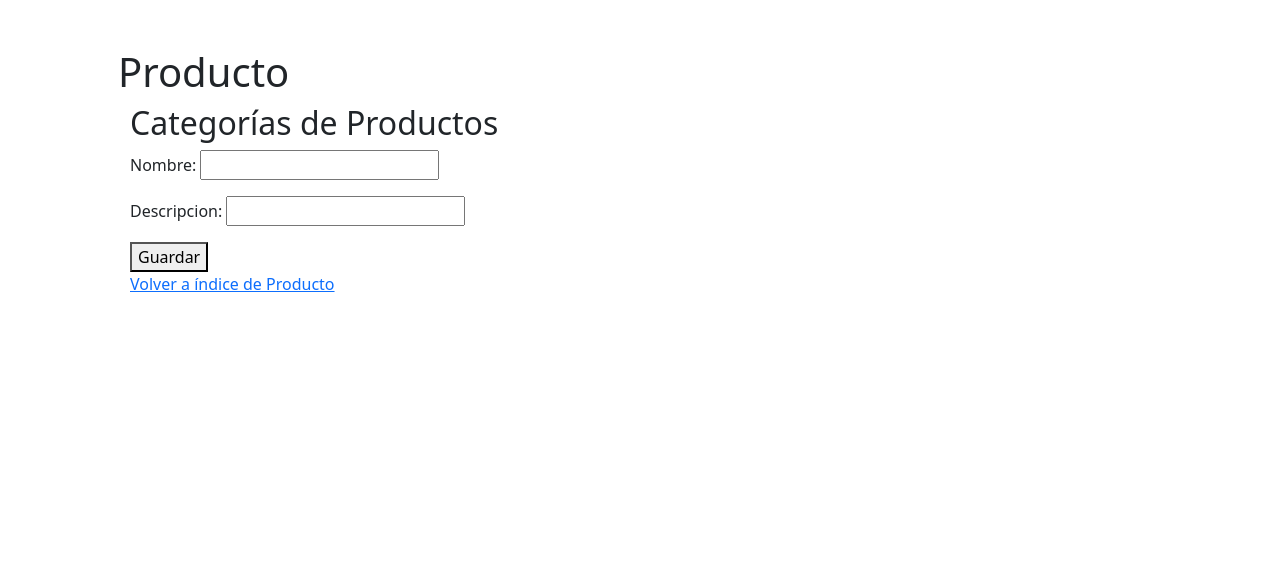
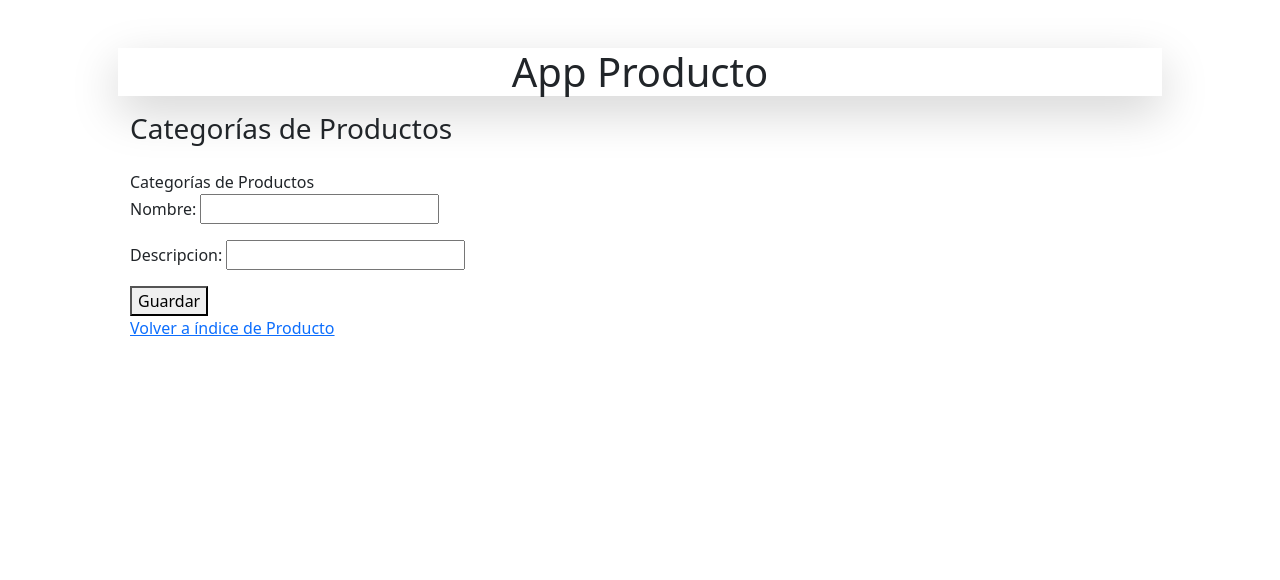
Before and after one commit to villatuelino/Coderhouse_40445, a Django app: page /producto/productocategoria/create/ in a window 1280 px wide. Shown: the part 56-636 px from the top of the page. Run offline with Django 4.2, Linux system fonts and the light colour scheme; some libraries are stand-ins or nearby versions.

Commit message:
Update app:Producto

```diff
--- a/project/apps/producto/templates/producto/index.html
+++ b/project/apps/producto/templates/producto/index.html
@@ -2,16 +2,18 @@
 
 {% block content %}
 
-    <h1>Producto</h1>
-    <div class="container">
+    <h1 class="shadow-lg text-center">App Producto</h1>
+    <div class="container mt-lg-3">
+
+        <h3 class="pb-lg-3">
+            {% block title %}
+                Categorías de Productos
+            {% endblock title %}
+        </h3>
 
         {% block content_producto %}
-
-            <h3>Categorías de Productos</h3>
-
-            <a href="{% url 'producto:productocategoria_create' %}">Crear</a> <br>
-            <a href="{% url 'producto:productocategoria_list' %}">Listar</a> <br>
-
+            <a href="{% url 'producto:productocategoria_create' %}" class="btn btn-primary">Crear</a>
+            <a href="{% url 'producto:productocategoria_list' %}" class="btn btn-primary">Listar</a> <br>
         {% endblock content_producto %}
 
     </div>
--- a/project/apps/producto/templates/producto/productocategoria_confirm_delete.html
+++ b/project/apps/producto/templates/producto/productocategoria_confirm_delete.html
@@ -2,7 +2,7 @@
 
 {% block content_producto %}
 
-    <h2>Eliminación de Categoría de Productos</h2>
+    {% block title %} Eliminación de Categoría de Productos {% endblock title %}
 
     <p>¿Confirmas eliminar "{{ object }}"?</p>
 
--- a/project/apps/producto/templates/producto/productocategoria_detail.html
+++ b/project/apps/producto/templates/producto/productocategoria_detail.html
@@ -2,7 +2,7 @@
 
 {% block content_producto %}
 
-    <h2>Lista de Categorías de Productos</h2>
+    {% block title %} Lista de Categorías de Productos {% endblock title %}
     <ul>
         <li>
             <p><strong>Nombre:</strong> {{ object.nombre }}</p>
--- a/project/apps/producto/templates/producto/productocategoria_form.html
+++ b/project/apps/producto/templates/producto/productocategoria_form.html
@@ -2,7 +2,7 @@
 
 {% block content_producto %}
 
-    <h2>Categorías de Productos</h2>
+    {% block title %} Categorías de Productos {% endblock title %}
 
     <form method="post">
         {% csrf_token %}
--- a/project/apps/producto/urls.py
+++ b/project/apps/producto/urls.py
@@ -3,28 +3,21 @@ from django.urls import path
 from . import views
 
 # *********** URLS basadas en funciones
-# urlpatterns = [
-#     path("", views.index, name="index"),
-#     path("producto_categoria_listado/", views.producto_categoria_list, name="producto_categoria_list"),
-#     path("producto_categoria_create/", views.producto_categoria_create, name="producto_categoria_create"),
-#     path("producto_categoria_delete/<int:id>", views.producto_categoria_delete, name="producto_categoria_delete"),
-#     path("producto_categoria_update/<int:id>", views.producto_categoria_delete, name="producto_categoria_delete"),
-# ]
+urlpatterns = [
+    # path("", views.index, name="index"),
+    #     path("producto_categoria_listado/", views.producto_categoria_list, name="producto_categoria_list"),
+    #     path("producto_categoria_create/", views.producto_categoria_create, name="producto_categoria_create"),
+    #     path("producto_categoria_delete/<int:id>", views.producto_categoria_delete, name="producto_categoria_delete"),
+    #     path("producto_categoria_update/<int:id>", views.producto_categoria_delete, name="producto_categoria_delete"),
+    # path("productocategoria/detail/<int:pk>", views.producto_categoria_detail, name="productocategoria_detail"),
+]
 
 # *********** URLS basadas en clases
-urlpatterns = [
-    path("", views.index, name="index"),
+urlpatterns += [
+    path("", views.IndexView.as_view(), name="index"),
     path("productocategoria/list/", views.ProductoCategoriaList.as_view(), name="productocategoria_list"),
     path("productocategoria/create/", views.ProductoCategoriaCreate.as_view(), name="productocategoria_create"),
-    # ! De forma predeterminada, las URLs basadas en clases reciben pk, no id.
-    path(
-        "productocategoria/delete/<int:pk>", views.ProductoCategoriaDelete.as_view(), name="productocategoria_delete"
-    ),
-    # ! De forma predeterminada, las URLs basadas en clases reciben pk, no id.
-    path(
-        "productocategoria/update/<int:pk>", views.ProductoCategoriaUpdate.as_view(), name="productocategoria_update"
-    ),
-    path(
-        "productocategoria/detail/<int:pk>", views.ProductoCategoriaDetail.as_view(), name="productocategoria_detail"
-    ),
+    path("productocategoria/delete/<int:pk>", views.ProductoCategoriaDelete.as_view(), name="productocategoria_delete"),
+    path("productocategoria/update/<int:pk>", views.ProductoCategoriaUpdate.as_view(), name="productocategoria_update"),
+    path("productocategoria/detail/<int:pk>", views.ProductoCategoriaDetail.as_view(), name="productocategoria_detail"),
 ]
--- a/project/apps/producto/views.py
+++ b/project/apps/producto/views.py
@@ -1,27 +1,57 @@
 from django.http import HttpRequest, HttpResponse
-from django.shortcuts import render
-from django.urls import reverse_lazy
-from django.views.generic import DetailView, ListView
+from django.shortcuts import redirect, render
+from django.urls import reverse, reverse_lazy
+from django.views.generic import DetailView, ListView, TemplateView
 from django.views.generic.edit import CreateView, DeleteView, UpdateView
 
 from . import forms, models
 
+# *
+# * Inicio
+# *
 
-def index(request: HttpRequest) -> HttpResponse:
-    return render(request, "producto/index.html")
+
+# def index(request: HttpRequest) -> HttpResponse:
+#     return render(request, "producto/index.html")
+
+
+class IndexView(TemplateView):
+    template_name = "producto/index.html"
+
+
+# *
+# * List
+# *
 
 
 # def producto_categoria_list(request):
+#     """Falta la consulta"""
 #     categorias = models.ProductoCategoria.objects.all()
 #     context = {"categorias": categorias}
-#     return render(request, "producto/producto_categoria_list.html", context)
+#     return render(request, "producto/productocategoria_list.html", context)
 
 
 class ProductoCategoriaList(ListView):
     model = models.ProductoCategoria
 
+    def get_queryset(self):
+        """Devuelve los productos de la categoria escrita por el usuario en el formulario de búsqueda"""
+        # Si la búsqueda tiene algún texto introducido, devuelve todos los productos que contengan dicho texto
+        if self.request.GET.get("consulta"):
+            query = self.request.GET.get("consulta")
+            object_list = models.ProductoCategoria.objects.filter(nombre__icontains=query)
+        # Si no, devuelve todos los productos
+        else:
+            object_list = models.ProductoCategoria.objects.all()
+        return object_list
 
-# def producto_categoria_create(request):
+
+# *
+# * Create
+# *
+
+
+# def producto_categoria_create(request: HttpRequest) -> HttpResponse:
 #     if request.method == "POST":
 #         form = forms.ProductoCategoriaForm(request.POST)
 #         if form.is_valid():
@@ -29,7 +59,7 @@ class ProductoCategoriaList(ListView):
 #             return redirect("producto:index")
 #     else:
 #         form = forms.ProductoCategoriaForm()
-#     return render(request, "producto/producto_categoria_create.html", {"form": form})
+#     return render(request, "producto/productocategoria_form.html", {"form": form})
 
 
 class ProductoCategoriaCreate(CreateView):
@@ -38,12 +68,16 @@ class ProductoCategoriaCreate(CreateView):
     success_url = reverse_lazy("producto:index")
 
 
-# def producto_categoria_delete(request, id):
-#     categoria = models.ProductoCategoria.objects.get(id=id)
+# *
+# * Delete
+# *
+
+# def producto_categoria_delete(request: HttpRequest, pk) -> HttpResponse:
+#     categoria = models.ProductoCategoria.objects.get(id=pk)
 #     if request.method == "POST":
 #         categoria.delete()
-#         return redirect("producto:producto_categoria_list")
-#     return render(request, "producto/producto_categoria_delete.html", {"categoria": categoria})
+#         return redirect("producto:productocategoria_list")
+#     return render(request, "producto/productocategoria_confirmdelete.html", {"categoria": categoria})
 
 
 class ProductoCategoriaDelete(DeleteView):
@@ -51,16 +85,21 @@ class ProductoCategoriaDelete(DeleteView):
     success_url = reverse_lazy("producto:productocategoria_list")
 
 
-# def producto_categoria_update(request, id):
-#     categoria = models.ProductoCategoria.objects.get(id=id)
+# *
+# * Update
+# *
+
+
+# def producto_categoria_update(request: HttpRequest, pk) -> HttpResponse:
+#     categoria = models.ProductoCategoria.objects.get(id=pk)
 #     if request.method == "POST":
 #         form = forms.ProductoCategoriaForm(request.POST, instance=categoria)
 #         if form.is_valid():
 #             form.save()
-#             return redirect("producto:producto_categoria_list")
+#             return redirect("producto:productocategoria_list")
 #     else:
 #         form = forms.ProductoCategoriaForm(instance=categoria)
-#     return render(request, "producto/producto_categoria_update.html", {"form": form})
+#     return render(request, "producto/productocategoria_form.html", {"form": form})
 
 
 class ProductoCategoriaUpdate(UpdateView):
@@ -69,5 +108,15 @@ class ProductoCategoriaUpdate(UpdateView):
     form_class = forms.ProductoCategoriaForm
 
 
+# *
+# * Detail
+# *
+
+
+def producto_categoria_detail(request: HttpRequest, pk) -> HttpResponse:
+    categoria = models.ProductoCategoria.objects.get(id=pk)
+    return render(request, "producto/productocategoria_detail.html", {"object": categoria})
+
+
 class ProductoCategoriaDetail(DetailView):
     model = models.ProductoCategoria
```
Also changed, not shown: project/apps/producto/templates/producto/productocategoria_list.html (+10 -2 lines).
